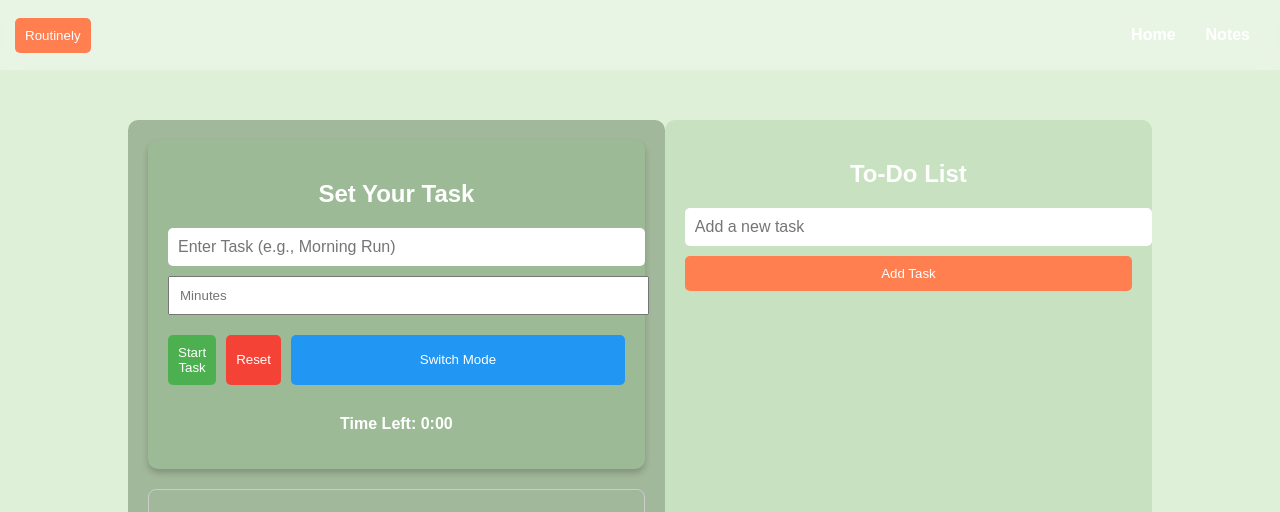
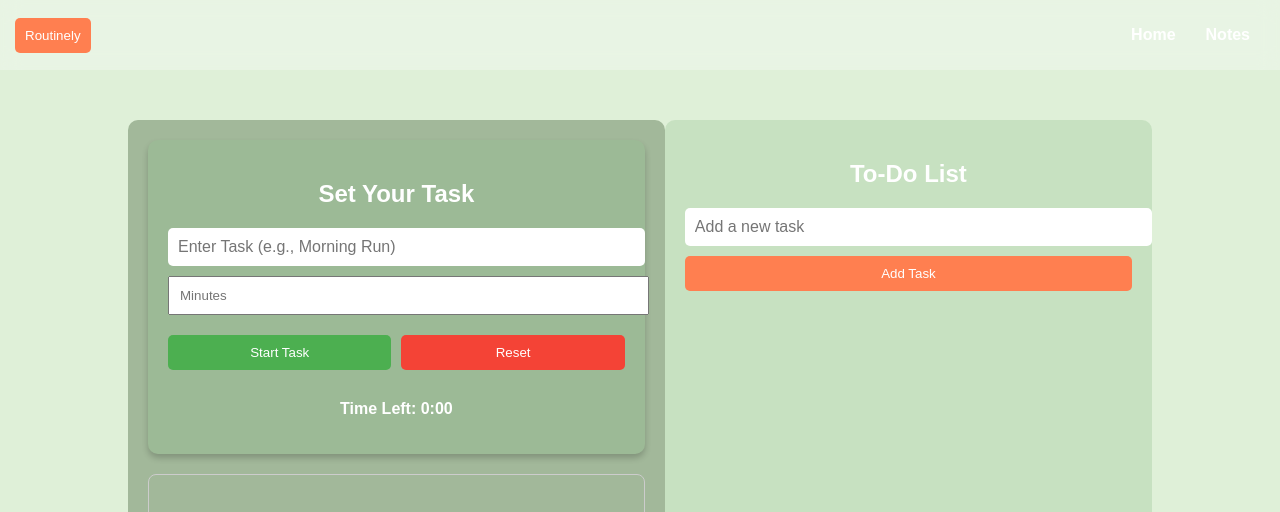
Before and after one commit to NosiphoHlongwane1/routinely, a plain HTML site: page routinely/routine.html in a window 1280 px wide. Shown: the top 512 px of the page. Drawn offline with Linux system fonts and the light colour scheme.

Commit message:
Update routine.html

```diff
--- a/routinely/routine.html
+++ b/routinely/routine.html
@@ -54,12 +54,6 @@
         >
             Reset
         </button>
-        <button
-    onclick="toggleDisplayMode()"
-    style="margin-top: 10px; padding: 10px; background-color: #2196F3; color: white; border: none; width: 100%;"
->
-    Switch Mode
-</button>
 
     </div>
 
```
